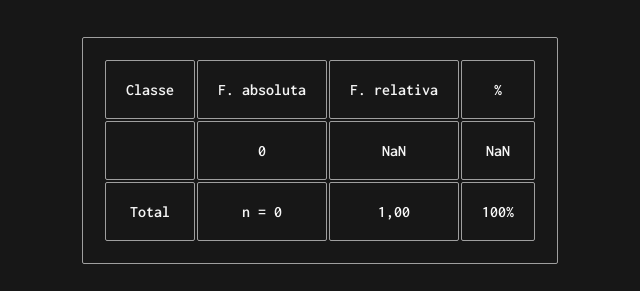
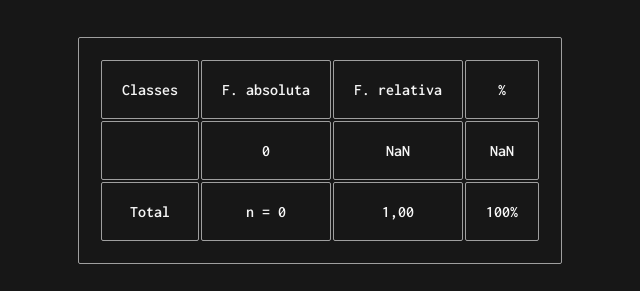
Before and after one commit to Arthur-Llevy/To-ROL, a plain HTML site: page index.html in a window 1280 px wide. Both pictures are taken after a click on the button "Ordenar". Shown: the part 482-773 px from the top of the page, 320-960 px from the left. Drawn offline with Linux system fonts and the light colour scheme.

Commit message:
Adicionado novas funcionalidades ao site.

```diff
--- a/index.html
+++ b/index.html
@@ -45,13 +45,6 @@
 
         <table id="table-datas-statistics">
 
-            <tr>
-                <th>Classe</th>
-                <th>F. absoluta</th>
-                <th>F. relativa</th>
-                <th>%</th>
-            </tr>
-
         </table>
 
         <button id="toReset">Resetar</button>
--- a/main.js
+++ b/main.js
@@ -86,6 +86,11 @@ let classValues = [];
 
 function absoluteFrequence(){
 
+    let statisticsFirstTr = document.createElement('tr');
+    let statisticsFirstTh = document.createElement('th');
+    let statisticsSecondtTh = document.createElement('th');
+    let statisticsThirdTh = document.createElement('th');
+    let statisticsFourTh = document.createElement('th');
     let classes = document.querySelectorAll('.classes');
     let classesNames = document.querySelectorAll('.class-names');
     let table = document.getElementById('table-datas');
@@ -93,6 +98,18 @@ function absoluteFrequence(){
 
     let classesTos = document.querySelectorAll('.tos');
     let classesFroms = document.querySelectorAll('.froms');
+
+    statisticsFirstTh.innerHTML = 'Classes';
+    statisticsSecondtTh.innerHTML = 'F. absoluta';
+    statisticsThirdTh.innerHTML = 'F. relativa';
+    statisticsFourTh.innerHTML = '%';
+
+    statisticsFirstTr.appendChild(statisticsFirstTh);
+    statisticsFirstTr.appendChild(statisticsSecondtTh);
+    statisticsFirstTr.appendChild(statisticsThirdTh);
+    statisticsFirstTr.appendChild(statisticsFourTh);
+    tableStatistics.appendChild(statisticsFirstTr)
+
 
     for(let i = 0; i < classNumber; i++){
 
@@ -114,16 +131,6 @@ function absoluteFrequence(){
         let classThFa = document.createElement('th');
         let classThFe = document.createElement('th');
         let classThPercentage = document.createElement('th');
-        let totalTr = document.createElement('tr');
-        let total = document.createElement('td');
-        let totalFa = document.createElement('td');
-        let totalFr = document.createElement('td');
-        let totalPercentage = document.createElement('td');
-
-        total.innerHTML = 'Total';
-        totalFa.innerHTML = `n = ${list.length}`;
-        totalFr.innerHTML = `1,00`;
-        totalPercentage.innerHTML = `100%`;
 
         classThName.innerHTML = classesNames[i]?.value
         classThFa.innerHTML = classValues.length;
@@ -133,18 +140,27 @@ function absoluteFrequence(){
         statisticsTr.appendChild(classThFa);
         statisticsTr.appendChild(classThFe);
         statisticsTr.appendChild(classThPercentage);
-        totalTr.appendChild(total);
-        totalTr.appendChild(totalFa);
-        totalTr.appendChild(totalFr);
-        totalTr.appendChild(totalPercentage);
-        tableStatistics.appendChild(statisticsTr)
-        tableStatistics.appendChild(totalTr)
+        tableStatistics.appendChild(statisticsTr);
 
         classValues = [];
 
     };
 
+    let totalTr = document.createElement('tr');
+    let total = document.createElement('td');
+    let totalFa = document.createElement('td');
+    let totalFr = document.createElement('td');
+    let totalPercentage = document.createElement('td');
+    total.innerHTML = 'Total';
+    totalFa.innerHTML = `n = ${list.length}`;
+    totalFr.innerHTML = `1,00`;
+    totalPercentage.innerHTML = `100%`;
 
+    totalTr.appendChild(total);
+    totalTr.appendChild(totalFa);
+    totalTr.appendChild(totalFr);
+    totalTr.appendChild(totalPercentage);
+    tableStatistics.appendChild(totalTr);
 
 };
 
@@ -204,11 +220,19 @@ let resetButton = document.getElementById('toReset');
 
 resetButton.addEventListener('click', () => {
 
+    list = [];
+
     let table = document.getElementById('table-datas');
+    let tableStatistics = document.getElementById('table-datas-statistics')
     table.style.visibility = 'hidden';
+    tableStatistics.style.visibility = 'hidden';
 
     while (table.firstChild) {
         table.removeChild(table.firstChild);
+    };
+
+    while (tableStatistics.firstChild) {
+        tableStatistics.removeChild(tableStatistics.firstChild);
     };
 
 
```
